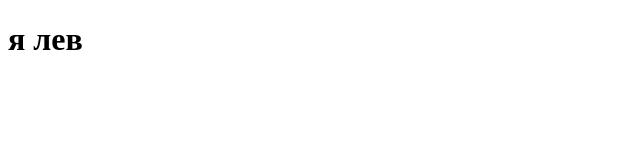
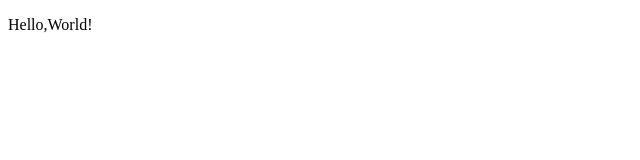
Before and after one commit to ramazanzak/project, a plain HTML site: page index.html in a window 1280 px wide. Shown: the whole page, without its empty margins (0-640 px from the left). Drawn offline with Linux system fonts and the light colour scheme.

Commit message:
new commit

```diff
--- a/index.html
+++ b/index.html
@@ -6,6 +6,6 @@
     <title>Document</title>
 </head>
 <body>
-    <h1>я лев</h1>
+    <p>Hello,World!</p>
 </body>
 </html>
```
